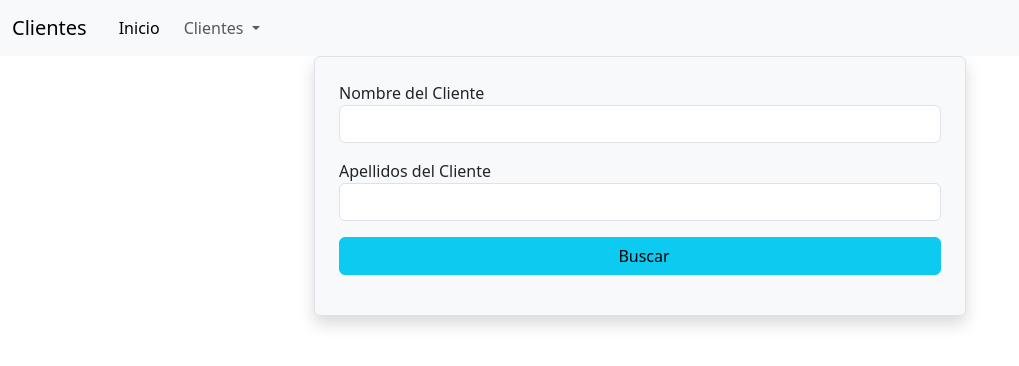
After one commit to Cont16/crud_tienda_cont, a PHP site: page /views/clientes/buscar.php in a window 1280 px wide. The commit adds this page. Shown: the top 366 px of the page, without its empty margins (0-1019 px from the left). Run offline with PHP 8.4, Linux system fonts and the light colour scheme.

Commit message:
actualizar

```diff
--- a/modelos/conexion.php
+++ b/modelos/conexion.php
@@ -37,7 +37,7 @@ abstract class Conexion {
     {
         $conexion = self::conectar();
         $sentencia = $conexion->prepare($sql);
-        $sentencia->execute();
+        $sentencia->execute($params);
         $data = $sentencia->fetchAll(PDO::FETCH_ASSOC);
         $datos = [];
         foreach ($data as $k => $v) {
--- /dev/null
+++ b/views/clientes/buscar.php
@@ -0,0 +1,26 @@
+<?php include_once '../templates/header.php'; ?>
+
+<h1 class="text-center">Buscar Clientes</h1>
+<div class="row justify-content-center">
+    <form action="../../controller/clientes/buscar.php" method="GET" class="border bg-light shadow rounded p-4 col-lg-6">
+    <div class="row mb-3">
+            <div class="col">
+                <label for="cli_nombre">Nombre del Cliente</label>
+                <input type="text" name="cli_nombres" id="cli_nombres" class="form-control">
+            </div>
+        </div>
+        <div class="row mb-3">
+            <div class="col">
+                <label for="cli_apellido">Apellidos del Cliente</label>
+                <input type="text" name="cli_apellido" id="cli_apellidos" class="form-control">
+            </div>
+        </div>
+        <div class="row mb-3">
+            <div class="col">
+                <button type="submit" class="btn btn-info w-100"><i class="bi bi-search me-2"></i>Buscar</button>
+            </div>
+        </div>
+    </form>
+</div>
+
+<?php include_once '../templates/footer.php'; ?>
--- a/views/templates/navbar.php
+++ b/views/templates/navbar.php
@@ -1,16 +1,23 @@
-<nav class="navbar navbar-expand-lg bg-body-tertiary">
+<nav class="navbar fixed-top navbar-expand-lg bg-light">
   <div class="container-fluid">
-    <a class="navbar-brand" href="#">Navbar</a>
-    <button class="navbar-toggler" type="button" data-bs-toggle="collapse" data-bs-target="#navbarNavAltMarkup" aria-controls="navbarNavAltMarkup" aria-expanded="false" aria-label="Toggle navigation">
+    <a class="navbar-brand" href="/CRUD_CLIENTES/vistas/clientes/index.php">Clientes</a>
+    <button class="navbar-toggler" type="button" data-bs-toggle="collapse" data-bs-target="#navbarScroll" aria-controls="navbarScroll" aria-expanded="false" aria-label="Toggle navigation">
       <span class="navbar-toggler-icon"></span>
     </button>
-    <div class="collapse navbar-collapse" id="navbarNavAltMarkup">
-      <div class="navbar-nav">
-        <a class="nav-link active" aria-current="page" href="#">Home</a>
-        <a class="nav-link" href="#">Features</a>
-        <a class="nav-link" href="#">Pricing</a>
-        <a class="nav-link disabled" aria-disabled="true">Disabled</a>
-      </div>
+    <div class="collapse navbar-collapse" id="navbarScroll">
+      <ul class="navbar-nav me-auto my-2 my-lg-0" style="--bs-scroll-height: 100px;">
+        <li class="nav-item">
+          <a class="nav-link active" aria-current="page" href="/CRUD_CLIENTES/vistas/clientes/index.php"><i class="bi bi-house-fill me-2"></i>Inicio</a>
+        </li>
+        <li class="nav-item dropdown">
+          <a class="nav-link dropdown-toggle" href="#" role="button" data-bs-toggle="dropdown" aria-expanded="false">
+          <i class="bi bi-person-bounding-box me-2"></i>Clientes
+          </a>
+          <ul class="dropdown-menu">
+            <li><a class="dropdown-item" href="../clientes/index.php"><i class="bi bi-plus-circle me-2"></i>Crear</a></li>
+            <li><a class="dropdown-item" href="../clientes/buscar.php"><i class="bi bi-search me-2"></i>Buscar</a></li>
+          </ul>
+        </li>
     </div>
   </div>
 </nav>
```
Also changed, not shown: controller/clientes/buscar.php (added, +95 -0 lines), modelos/clientes/cliente.php (+25 -0 lines).
